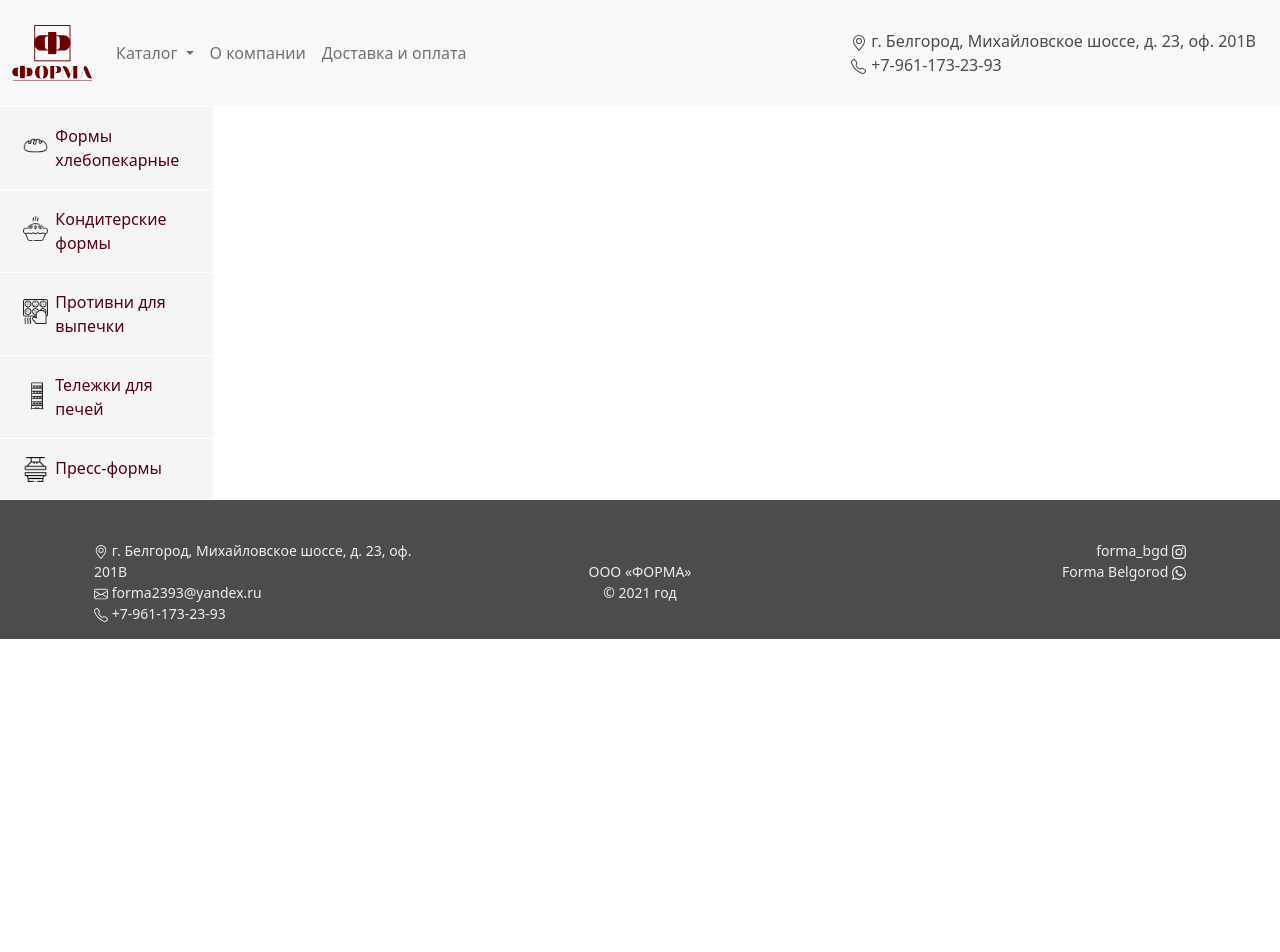
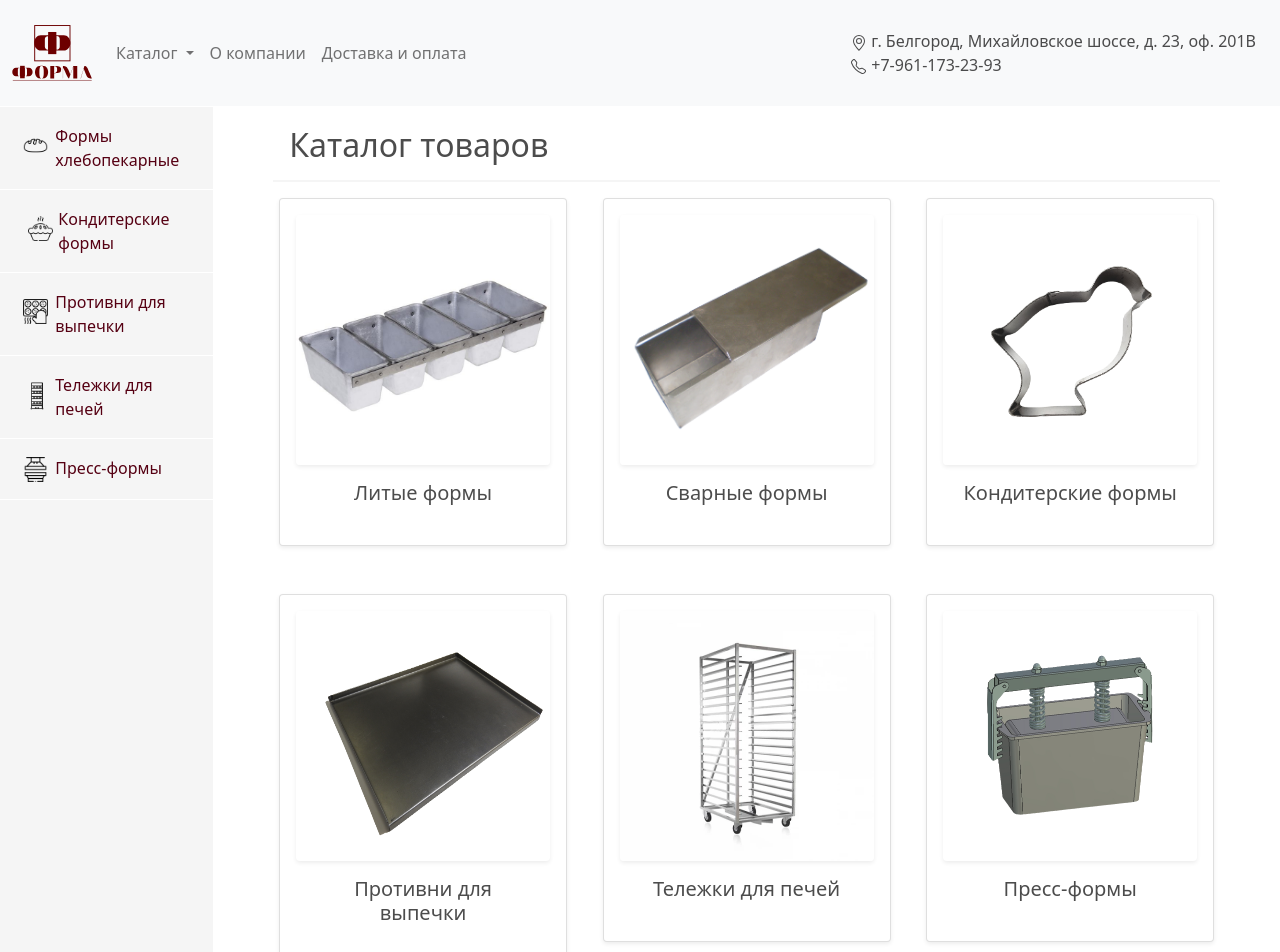
Before and after one commit to barberrypie/bakery-bootstrap, a Vue app: page / in a window 1280 px wide. Shown: the top 952 px of the page. Before the commit the page ends 800 px from the top, so only its background shows below. Built offline with nearby package versions, Linux system fonts and the light colour scheme.

Commit message:
catalog ++

```diff
--- a/public/css/umnichka.css
+++ b/public/css/umnichka.css
@@ -39,3 +39,23 @@ a:hover{
 .del:hover{
     color: #560013;
 }
+
+dl {
+    display: grid;
+    grid-template-columns: minmax(min-content, 1fr) auto;  /* первый столбец растянуть по всей свободной ширине */
+}
+dt,
+dd {
+    padding: .5em 0;
+    border-top: 1px solid rgba(0,0,0,.12);
+    text-align: left;
+}
+
+dd {
+    margin: 0;
+    margin-right: 20px;
+}
+
+dt{
+    margin-left: 20px;
+}
--- a/src/App.vue
+++ b/src/App.vue
@@ -3,20 +3,20 @@
     <header >
       <nav class="navbar navbar-expand-md navbar-light bg-light">
         <div class="container-fluid">
-          <a class="navbar-brand" href="#"><img src="img/lg.svg" width="80" height="80" alt="logo" class="rounded float-start"/></a>
+          <router-link class="navbar-brand" :to="{name:'Home'}"><img src="img/lg.svg" width="80" height="80" alt="logo" class="rounded float-start"/></router-link>
           <button class="navbar-toggler" type="button" data-bs-toggle="collapse" data-bs-target="#navbarNavDropdown" aria-controls="navbarNavDropdown" aria-expanded="false" aria-label="Toggle navigation">
             <span class="navbar-toggler-icon"></span>
           </button>
           <div class="collapse navbar-collapse" id="navbarNavDropdown">
             <ul class="navbar-nav">
               <li class="nav-item dropdown">
-                <a class="nav-link dropdown-toggle" href="#" id="navbarDropdownMenuLink" role="button" data-bs-toggle="dropdown" aria-expanded="false">
+                <router-link class="nav-link dropdown-toggle" id="navbarDropdownMenuLink" role="button" data-bs-toggle="dropdown" aria-expanded="false" :to="{name:'Home'}">
                 Каталог
-                </a>
+              </router-link>
                 <ul class="dropdown-menu" aria-labelledby="navbarDropdownMenuLink">
                   <li><a class="dropdown-item" href="#">Формы хлебопекарные литые</a></li>
                   <li><a class="dropdown-item" href="#">Формы хлебопекарные сварные</a></li>
-                  <li><a class="dropdown-item" href="#">Кондитерские формы</a></li>
+                  <li><router-link class="dropdown-item p-0 m-0" :to="{name:'Confectionery'}">Кондитерские формы</router-link></li>
                   <li><a class="dropdown-item" href="#">Противни для выпечки</a></li>
                   <li><a class="dropdown-item" href="#">Тележки и люльки для печей</a></li>
                   <li><a class="dropdown-item" href="#">Пресс-формы для ветчин и мяса</a></li>
@@ -83,7 +83,8 @@
                 </button>
               </div>
               <div class="row p-3 a-side">
-                <button class="a-side-button ">
+                  <router-link :to="{name:'Confectionery'}">
+                    <button class="a-side-button">
                       <div class ="container m-0 p-0">
                         <div class ="row" style="width: inherit;">
                           <div class="col-md-3 p-0 mt-2">
@@ -95,6 +96,7 @@
                         </div>
                       </div>
                     </button>
+                  </router-link>
               </div>
               <div class="row p-3 a-side">
                 <button class="a-side-button ">
--- /dev/null
+++ b/src/components/Category.vue
@@ -0,0 +1,13 @@
+<template>
+  <div class="col-md-4">
+    <router-link class='a-card' :to="{name:'Home'}">
+      <div class="card p-3 mb-5 bg-body rounded m-auto" style="width: 18rem;">
+        <img src="img/litye.jpg" class="card-img-top shadow-sm rounded" alt="..." width="250" height="250">
+        <div class="card-body">
+          <h5 class="card-title" style="text-align: center">Литые формы</h5>
+        </div>
+      </div>
+    </router-link>
+  </div>
+
+</template>
--- a/src/router/index.js
+++ b/src/router/index.js
@@ -3,6 +3,7 @@ import VueRouter from 'vue-router'
 import Home from '../views/Home.vue'
 import Delivery from "../views/Delivery";
 import About from "../views/About";
+import Confectionery from "../views/Сonfectionery";
 
 Vue.use(VueRouter)
 
@@ -16,6 +17,16 @@ const routes = [
     path: '/delivery',
     name: 'Delivery',
     component: Delivery
+  },
+  {
+    path: '/',
+    name: 'Home',
+    component: Home
+  },
+  {
+    path: '/confectionery',
+    name: 'Confectionery',
+    component: Confectionery
   }
 ]
 
--- a/src/views/About.vue
+++ b/src/views/About.vue
@@ -1,7 +1,7 @@
 <template>
   <div>
       <div style="border-bottom:2px solid #F5F5F5">
-          <h2 class = " mx-3 mb-3" style="color: rgba(0,0,0,.7)"> О компании</h2>
+          <h2 class = " mx-3 mb-3" style="color: rgba(0,0,0,.7)">О компании</h2>
       </div>
     <h3 class = "mt-1 mx-3 mb-3" style="color: rgba(0,0,0,.7)">ООО «ФОРМА» поставляет стандартные и под заказ:</h3>
       <ul style=" color: rgba(0,0,0,.7); ">
--- a/src/views/Delivery.vue
+++ b/src/views/Delivery.vue
@@ -1,7 +1,7 @@
 <template>
 <div>
   <div style="border-bottom:2px solid #F5F5F5">
-    <h2 class = " mx-3 mb-3" style="color: rgba(0,0,0,.7)"> Доставка и оплата</h2>
+    <h2 class = " mx-3 mb-3" style="color: rgba(0,0,0,.7)">Доставка и оплата</h2>
   </div>
   <h3 class = "mx-3 mb-3" style="color: rgba(0,0,0,.7)"> Реквизиты компании</h3>
   <ul style="list-style: none; color: rgba(0,0,0,.7); text-align: justify ">
@@ -16,7 +16,7 @@
       <li>Директор: Печинога Галина Ивановна</li>
 
   </ul>
-  <h3 class = "mx-3 mb-3" style="color: rgba(0,0,0,.7); "> Оформление заказа</h3>
+  <h3 class = "mx-3 mb-3" style="color: rgba(0,0,0,.7); ">Оформление заказа</h3>
   <ul style="list-style: none; color: rgba(0,0,0,.7); text-align: justify ">
     <li>Вы можете оставить заявку, позвонив по телефону <a class="del" href="tel:+79611732393">+7-961-173-23-93</a>, или написав нам на почту <a class="del" href="mailto:forma2393@yandex.ru">forma2393@yandex.ru.</a></li>
     <li>Доставка осуществляется по всей России.</li>
--- a/src/views/Home.vue
+++ b/src/views/Home.vue
@@ -1,5 +1,73 @@
 <template>
   <div class="home">
-    <iframe src="https://www.google.com/maps/embed?pb=!1m18!1m12!1m3!1d895.7076476405354!2d36.63399346728536!3d50.58170392716581!2m3!1f0!2f0!3f0!3m2!1i1024!2i768!4f13.1!3m3!1m2!1s0x41266a24e49f2d11%3A0x4e5da6e84b62b1cc!2z0JzQuNGF0LDQudC70L7QstGB0LrQvtC1INGILiwgMjMsIDIwMdCSLCDQkdC10LvQs9C-0YDQvtC0LCDQkdC10LvQs9C-0YDQvtC00YHQutCw0Y8g0L7QsdC7LiwgMzA4MDA2!5e0!3m2!1sru!2sru!4v1622102164128!5m2!1sru!2sru" width="600" height="450" style="border:0;" allowfullscreen="" loading="lazy"></iframe>
+    <div style="border-bottom:2px solid #F5F5F5">
+      <h2 class = " mx-3 mb-3" style="color: rgba(0,0,0,.7)">Каталог товаров</h2>
+    </div>
+    <!-- LG CATALOG d-none d-lg-block-->
+    <div class="cards row mt-3">
+      <Category></Category>
+      <div class="col-md-4">
+        <a class='a-card' href="#">
+          <div class="card p-3 mb-5 bg-body rounded m-auto" style="width: 18rem;">
+            <img src="img/svarnye.png" class="card-img-top shadow-sm rounded" alt="..." width="250" height="250">
+            <div class="card-body">
+              <h5 class="card-title" style="text-align: center">Сварные формы</h5>
+            </div>
+          </div>
+        </a>
+      </div>
+      <div class="col-md-4">
+        <router-link class='a-card' :to="{name:'Confectionery'}">
+          <div class="card p-3 mb-5 bg-body rounded m-auto" style="width: 18rem;">
+            <img src="img/konditer.png" class="card-img-top shadow-sm rounded" alt="..." width="250" height="250">
+            <div class="card-body">
+              <h5 class="card-title" style="text-align: center">Кондитерские формы</h5>
+            </div>
+          </div>
+          </router-link>
+      </div>
+      <div class="col-md-4">
+        <a class='a-card' href="#">
+          <div class="card p-3 mb-5 bg-body rounded m-auto" style="width: 18rem;">
+            <img src="img/protivni.png" class="card-img-top shadow-sm rounded" alt="..." width="250" height="250">
+            <div class="card-body">
+              <h5 class="card-title" style="text-align: center">Противни для выпечки</h5>
+            </div>
+          </div>
+        </a>
+      </div>
+      <div class="col-md-4">
+        <a class='a-card' href="#">
+          <div class="card p-3 mb-5 bg-body rounded m-auto" style="width: 18rem;">
+            <img src="img/telezh.png" class="card-img-top shadow-sm rounded" alt="..." width="250" height="250">
+            <div class="card-body">
+              <h5 class="card-title" style="text-align: center">Тележки для печей</h5>
+            </div>
+          </div>
+        </a>
+      </div>
+      <div class="col-md-4">
+        <a class='a-card' href="#">
+          <div class="card p-3 mb-5 bg-body rounded m-auto" style="width: 18rem;">
+            <img src="img/press.png" class="card-img-top shadow-sm rounded" alt="..." width="250" height="250">
+            <div class="card-body">
+              <h5 class="card-title" style="text-align: center">Пресс-формы</h5>
+              <!-- <h6 class="card-subtitle mb-2 text-muted">150х200х50</h6> -->
+            </div>
+          </div>
+        </a>
+      </div>
+    </div>
+
+
   </div>
+
 </template>
+
+
+<script>
+import Category from "../components/Category";
+export default {
+  components: {Category}
+}
+</script>
--- /dev/null
+++ b/src/views/Сonfectionery.vue
@@ -0,0 +1,40 @@
+<template>
+  <div>
+    <div style="border-bottom:2px solid #F5F5F5">
+      <h2 class = " mx-3 mb-3" style="color: rgba(0,0,0,.7)">Кондитерские формы</h2>
+    </div>
+    <div class="container">
+      <div class="row shadow mt-3 rounded">
+        <h3 class = "mb-4 mt-3 " style="color: rgba(0,0,0,.7)">Форма кондитерская "Цыпленок"</h3>
+        <div class="col-md-4 ">
+          <img src="img/konditer.png" class="shadow-sm rounded" alt="..." width="100%" height="auto">
+        </div>
+        <div class="col-md-7 p-0 text-center">
+          <dl class="p-0 mb-4" style="list-style: none; color: rgba(0,0,0,.7); font-size: larger">
+            <dt>Размер одной формы:</dt>
+            <dd>100x70 мм</dd>
+            <dt>Высота:</dt>
+            <dd>50 мм</dd>
+            <dt>Масса готового изделия:</dt>
+            <dd>~0.25 кг</dd>
+            <dt>Материал:</dt>
+            <dd>Алюминий</dd>
+            <dt>Габариты:</dt>
+            <dd>100x70x50 мм</dd>
+            <dt>Толщина стали:</dt>
+            <dd>0.5 мм</dd>
+            <dt>Длина связки:</dt>
+            <dd>-</dd>
+            <dt>Масса формы:</dt>
+            <dd>0.2 кг</dd>
+          </dl>
+        </div>
+
+      </div>
+
+    </div>
+
+
+
+  </div>
+</template>
```
Lines whose indentation alone changed are shown as unchanged.
